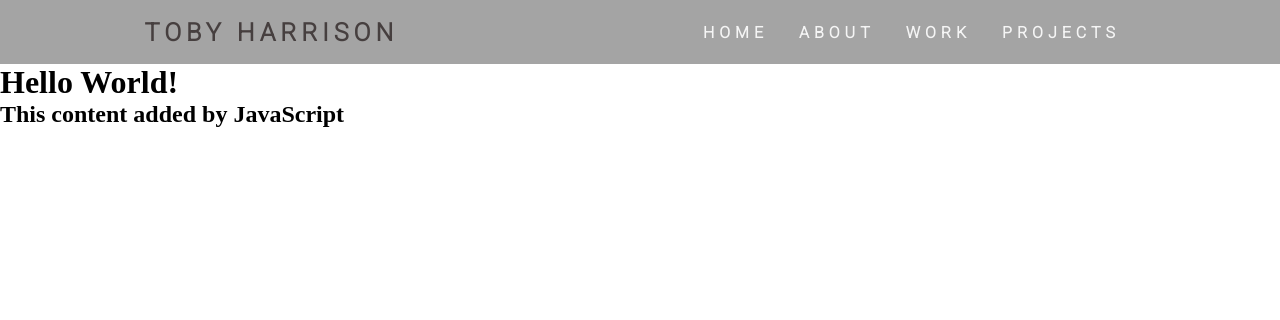
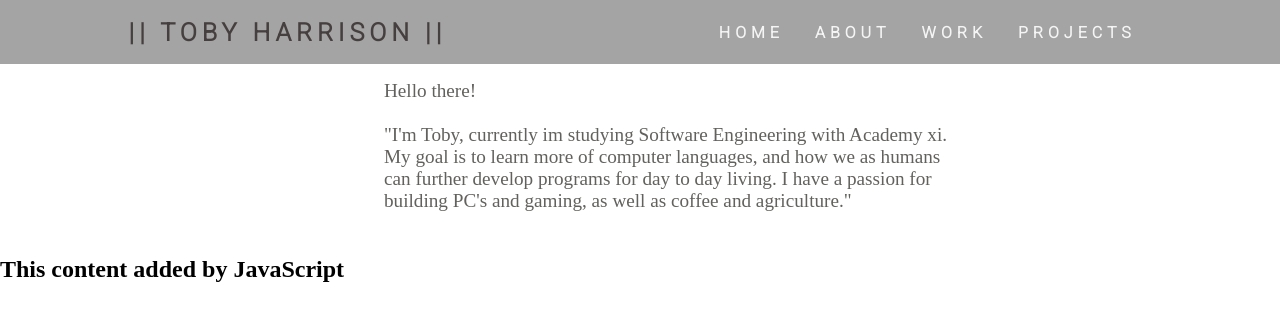
Before and after one commit to tobyharrison6/my-personal-website, a plain HTML site: page index.html in a window 1280 px wide. Drawn offline with Linux system fonts and the light colour scheme.

Commit message:
about me text added

```diff
--- a/index.html
+++ b/index.html
@@ -6,12 +6,12 @@
 <link rel="preconnect" href="https://fonts.gstatic.com" crossorigin>
 <link href="https://fonts.googleapis.com/css2?family=Roboto:wght@100;300&display=swap" rel="stylesheet">
     <meta name="viewport" content="with=device-width, initial-scale=1.0">
-    <title>Toby Harrison||Begginer Software Developer</title>
+    <title>Toby Harrison || Begginer Software Developer</title>
   </head>
   <body>
       <nav>
         <div class="logo">
-          <h4>Toby Harrison</h4>
+          <h4>|| Toby Harrison || </h4>
         </div>
         <ul class = "menu">
           <li>
@@ -28,7 +28,17 @@
           </li>
         </ul>
       </nav>
-    <h1>Hello World!</h1>
+      <div class="intro">
+        <p>
+          <br>
+          Hello there!
+          <br>
+          <br>
+          "I'm Toby, currently im studying Software Engineering with Academy xi. My goal is to learn more of computer languages, and how we as humans can further develop programs for day to day living. I have a passion for building PC's and gaming, as well as coffee and agriculture."
+
+
+        </p>
+      </div>
     <script src="script.js"></script>
   </body>
 </html>
--- a/style.css
+++ b/style.css
@@ -42,6 +42,24 @@ nav{
     font-size: 16px;
     font-weight: bold;
     font-family: 'Roboto', sans-serif;
+}
+
+p {
+    display: block;
+    margin-block-start: 1em;
+    margin-block-end: 1em;
+    margin-inline-start: 0px;
+    margin-inline-end: 0px;
+}
 
 
+.intro {
+    font-size: 1.5vw;
+    display: block;
+    text-align: left;
+    width: 44vw;
+    position: relative;
+    left: 30%;
+    top: -2vw;
+    color: #62615D;
 }
```
